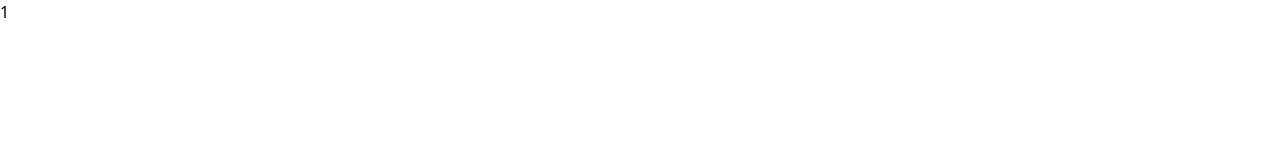
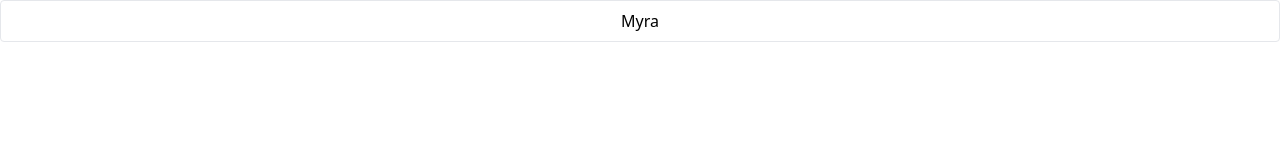
Before and after one commit to sksamassa/rtk-query-media, a React (Vite) app: page / in a window 1280 px wide. Shown: the top 160 px of the page. Built offline with nearby package versions, Linux system fonts and the light colour scheme; data requests are answered from the project's data file.

Commit message:
create a list of users

```diff
--- a/src/components/UsersList.jsx
+++ b/src/components/UsersList.jsx
@@ -21,5 +21,13 @@
     return <div>Error fetching data...</div>;
   }
 
-  return <div>{data.length}</div>;
+  const renderedUsers = data.map((user) => {
+    return <div key={data.id} className="mb-2 border rounded">
+      <div className="flex p-2 justify-center items-center cursor-pointer">
+        {user.name}
+      </div>
+    </div>
+  })
+
+  return <div>{renderedUsers}</div>;
 }
```
